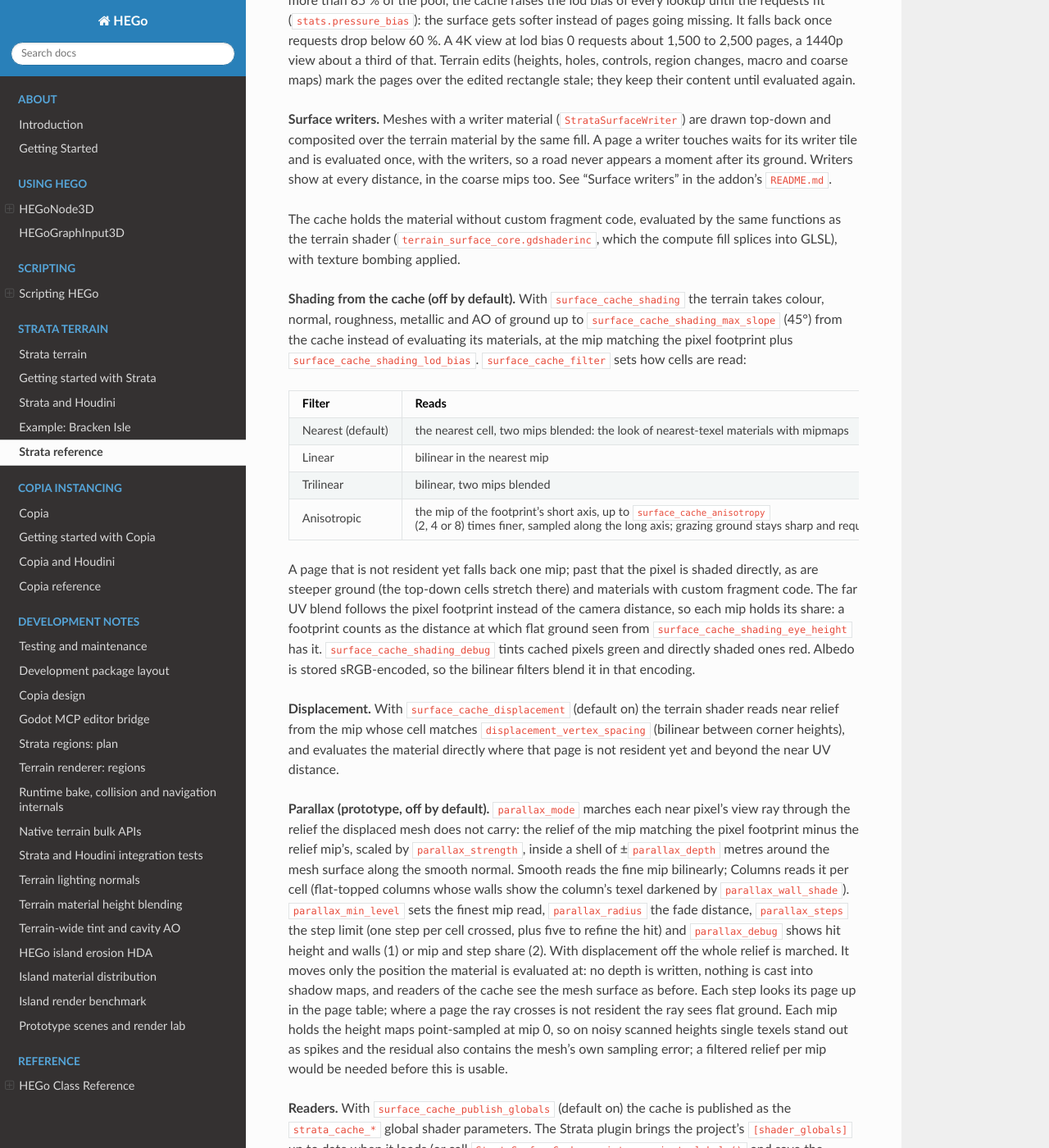
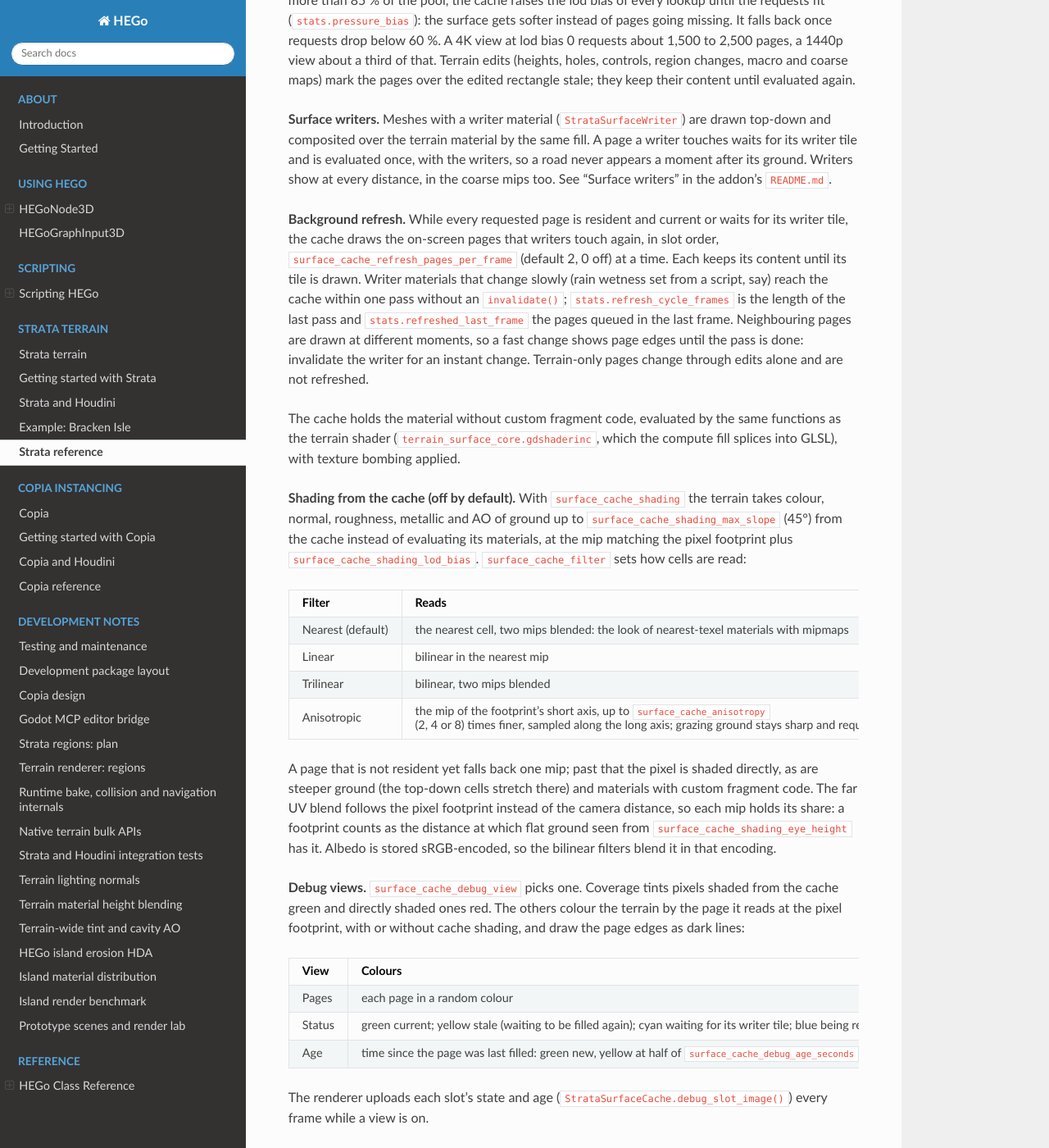
Before and after one commit to peterprickarz/hego, a Sphinx documentation site: the page built from docs/strata/reference.md, in a window 1280 px wide and 1400 px high, scrolled down 8725 px. Shown: the whole window at 82% size. Built offline with Sphinx 7.4.7 and the Read the Docs theme 3.1.0, drawn with Linux system fonts in a browser that asks for light colours.

Commit message:
Strata: surface cache background refresh, debug views and steep-face guard
Add background refresh for writer-touched surface cache pages (surface_cache_refresh_pages_per_frame) and multi-mode cache debug views (surface_cache_debug_view, debug_slot_image), switch terrain material samplers to anisotropic filtering, and guard cache shading against steep raw triangle faces.

```diff
--- a/docs/strata/reference.md
+++ b/docs/strata/reference.md
@@ -327,6 +327,16 @@ writer tile and is evaluated once, with the writers, so a road never appears a m
 its ground. Writers show at every distance, in the coarse mips too. See "Surface writers" in
 the addon's `README.md`.
 
+**Background refresh.** While every requested page is resident and current or waits for its
+writer tile, the cache draws the on-screen pages that writers touch again, in slot order,
+`surface_cache_refresh_pages_per_frame` (default 2, 0 off) at a time. Each keeps its content
+until its tile is drawn. Writer materials that change slowly (rain wetness set from a script,
+say) reach the cache within one pass without an `invalidate()`; `stats.refresh_cycle_frames` is
+the length of the last pass and `stats.refreshed_last_frame` the pages queued in the last frame.
+Neighbouring pages are drawn at different moments, so a fast change shows page edges until the
+pass is done: invalidate the writer for an instant change. Terrain-only pages change through
+edits alone and are not refreshed.
+
 The cache holds the material without custom fragment code, evaluated by the same functions as
 the terrain shader (`terrain_surface_core.gdshaderinc`, which the compute fill splices into
 GLSL), with texture bombing applied.
@@ -348,9 +358,21 @@ A page that is not resident yet falls back one mip; past that the pixel is shade
 are steeper ground (the top-down cells stretch there) and materials with custom fragment code.
 The far UV blend follows the pixel footprint instead of the camera distance, so each mip holds
 its share: a footprint counts as the distance at which flat ground seen from
-`surface_cache_shading_eye_height` has it. `surface_cache_shading_debug` tints cached pixels
-green and directly shaded ones red. Albedo is stored sRGB-encoded, so the bilinear filters
-blend it in that encoding.
+`surface_cache_shading_eye_height` has it. Albedo is stored sRGB-encoded, so the bilinear
+filters blend it in that encoding.
+
+**Debug views.** `surface_cache_debug_view` picks one. Coverage tints pixels shaded from the
+cache green and directly shaded ones red. The others colour the terrain by the page it reads at
+the pixel footprint, with or without cache shading, and draw the page edges as dark lines:
+
+| View | Colours |
+| --- | --- |
+| Pages | each page in a random colour |
+| Status | green current; yellow stale (waiting to be filled again); cyan waiting for its writer tile; blue being redrawn by the background refresh; purple coarser than the footprint asks because the pool is full (`pressure_bias`); orange one mip coarser because the page is missing, red two or more (the pixel is shaded directly); magenta no page |
+| Age | time since the page was last filled: green new, yellow at half of `surface_cache_debug_age_seconds` (10 s), red at it or older |
+
+The renderer uploads each slot's state and age (`StrataSurfaceCache.debug_slot_image()`) every
+frame while a view is on.
 
 **Displacement.** With `surface_cache_displacement` (default on) the terrain shader reads near
 relief from the mip whose cell matches `displacement_vertex_spacing` (bilinear between corner
```
Also changed, not shown: demo/addons/strata/README.md, 4 other files.
